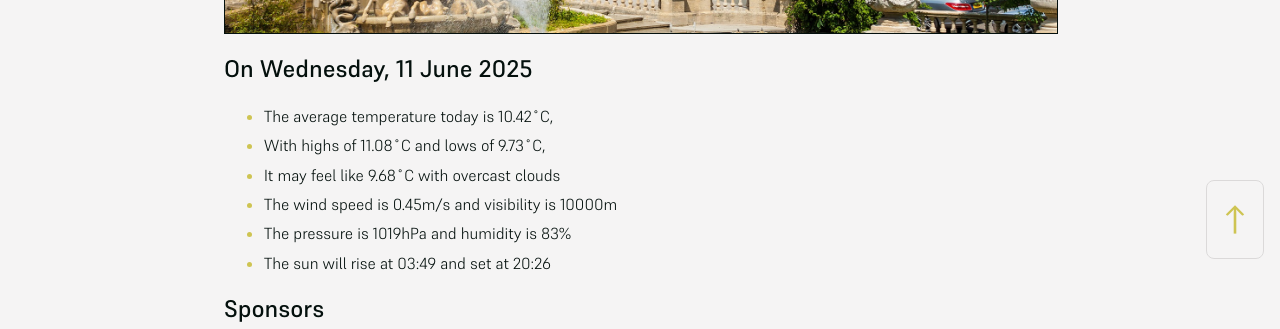
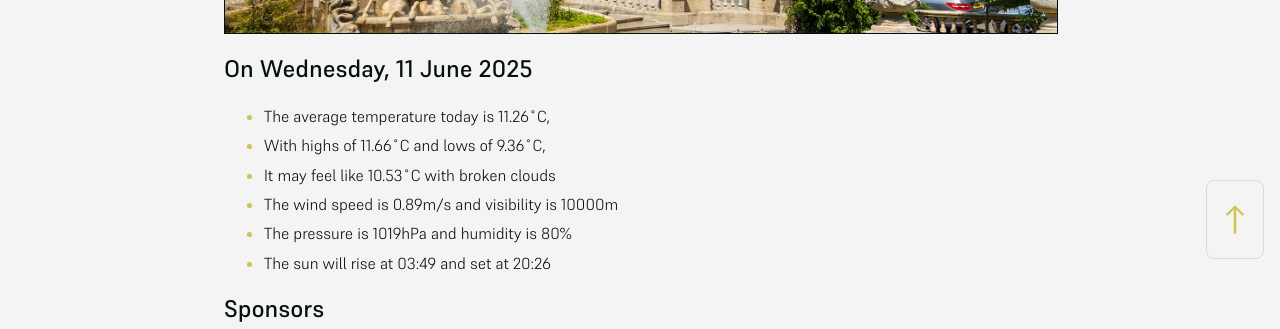
Before and after one commit to mat-0/cheltenham-open-data, a Jekyll site: the page built from index.md, in a window 1280 px wide. Shown: the part 625-954 px from the top of the page. Built offline with Jekyll 4.4.1, drawn with Linux system fonts in a browser that asks for light colours.

Commit message:
Updated 2025-06-11 03:21:25

```diff
--- a/index.md
+++ b/index.md
@@ -10,11 +10,11 @@ seo: Menu
 <!-- weather_marker starts -->
 ## On Wednesday, 11 June 2025
 
-- The average temperature today is 10.42˚C,
-- With highs of 11.08˚C and lows of 9.73˚C,
-- It may feel like 9.68˚C with overcast clouds
-- The wind speed is 0.45m/s and visibility is 10000m
-- The pressure is 1019hPa and humidity is 83%
+- The average temperature today is 11.26˚C,
+- With highs of 11.66˚C and lows of 9.36˚C,
+- It may feel like 10.53˚C with broken clouds
+- The wind speed is 0.89m/s and visibility is 10000m
+- The pressure is 1019hPa and humidity is 80%
 - The sun will rise at 03:49 and set at 20:26
 
 <!-- weather_marker ends -->
```
Also changed, not shown: _data/flood.json (+5 -69 lines), _pages/news.md (+7 -7 lines).
